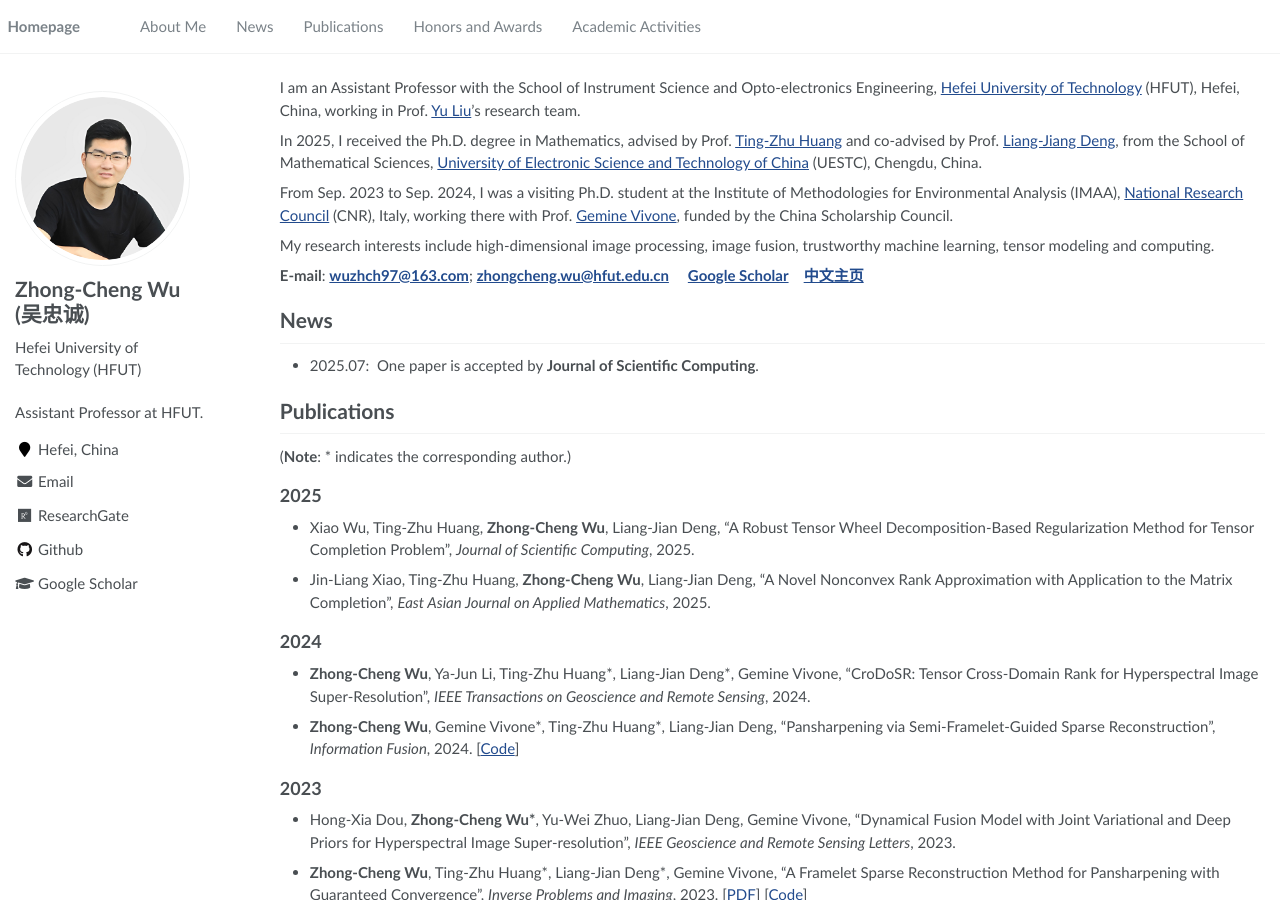
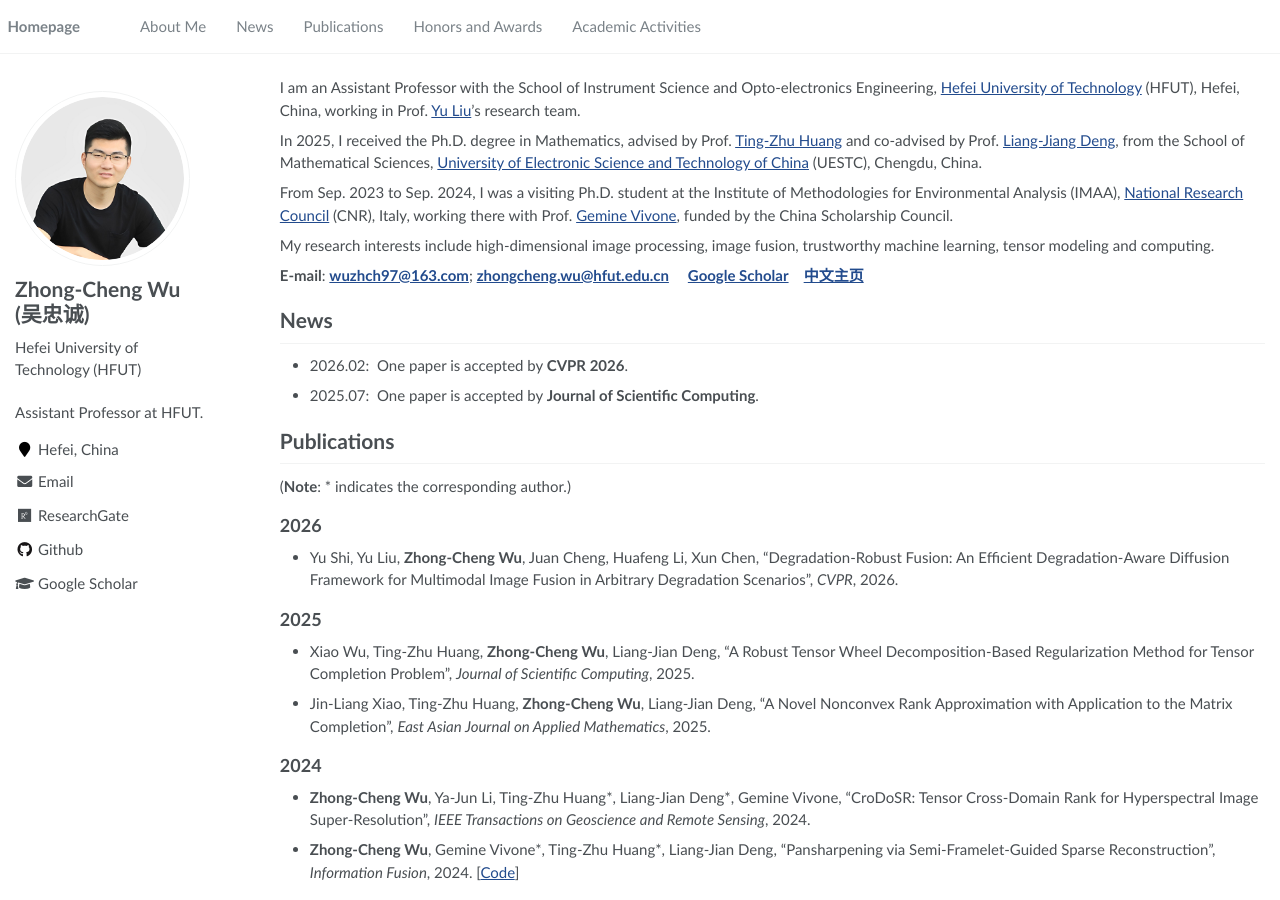
Before and after one commit to zhongchengwu/zhongchengwu.github.io, a Jekyll site: the page built from _pages/about.md, in a window 1280 px wide and 900 px high. Built offline with Jekyll 4.4.1, drawn with Linux system fonts in a browser that asks for light colours.

Commit message:
Update about.md

```diff
--- a/_pages/about.md
+++ b/_pages/about.md
@@ -29,10 +29,15 @@ My research interests include high-dimensional image processing, image fusion, t
 <b>E-mail</b>: <b><wuzhch97@163.com></b>; <b><zhongcheng.wu@hfut.edu.cn></b> &emsp; [<b>Google Scholar</b>](https://scholar.google.com/citations?user=8bOvaUcAAAAJ)&emsp; [<b>中文主页</b>](http://faculty.hfut.edu.cn/zhongchengwu/zh_CN/index.htm)
 
 # News
+- 2026.02: &nbsp;One paper is accepted by <b>CVPR 2026</b>.
 - 2025.07: &nbsp;One paper is accepted by <b>Journal of Scientific Computing</b>.
 
 # Publications
 (<b>Note</b>: \* indicates the corresponding author.)
+
+## 2026
+
+- Yu Shi, Yu Liu, <b>Zhong-Cheng Wu</b>, Juan Cheng, Huafeng Li, Xun Chen, "Degradation-Robust Fusion: An Efficient Degradation-Aware Diffusion Framework for Multimodal Image Fusion in Arbitrary Degradation Scenarios", *CVPR*, 2026.
 
 ## 2025
 
```
